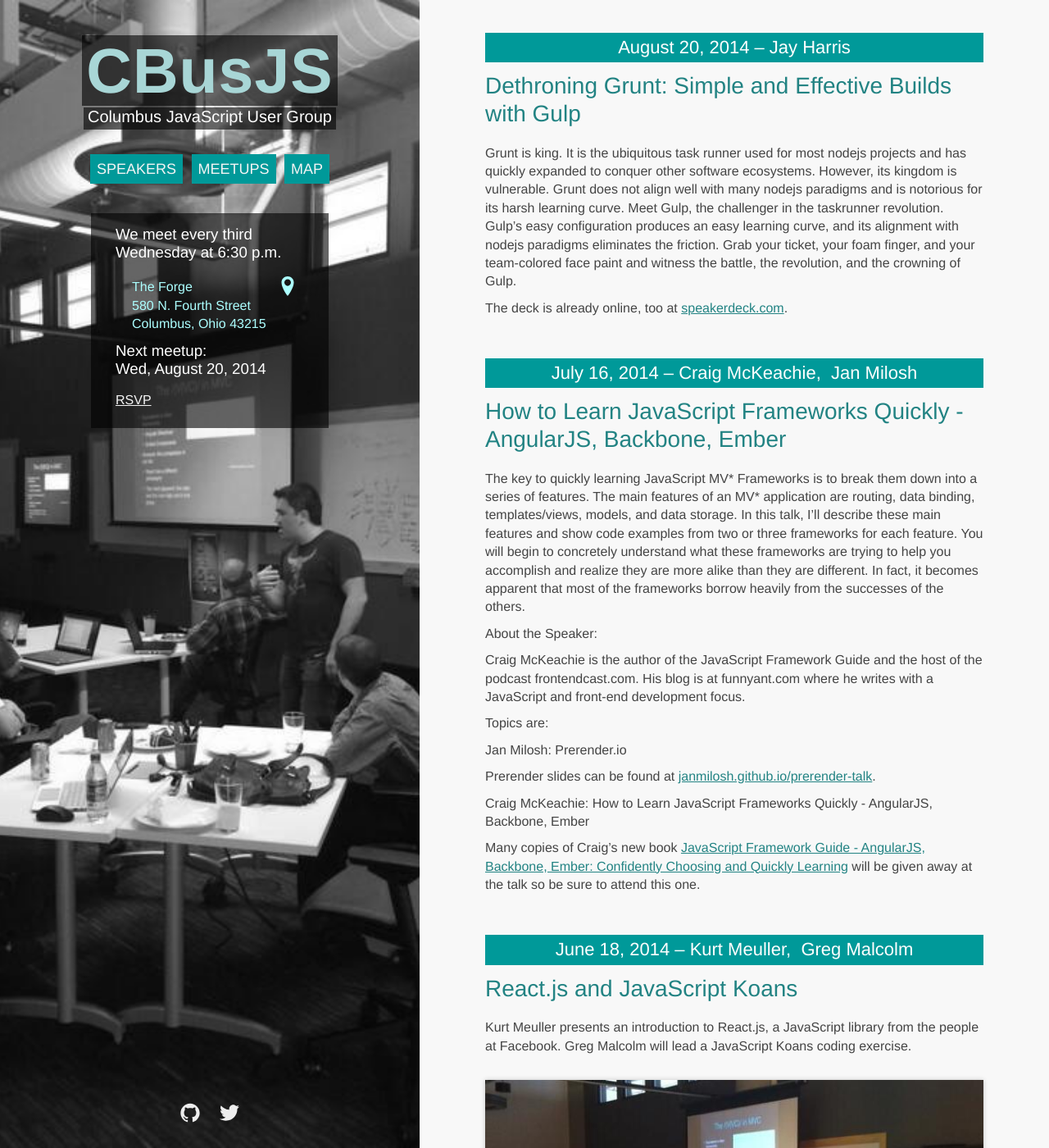
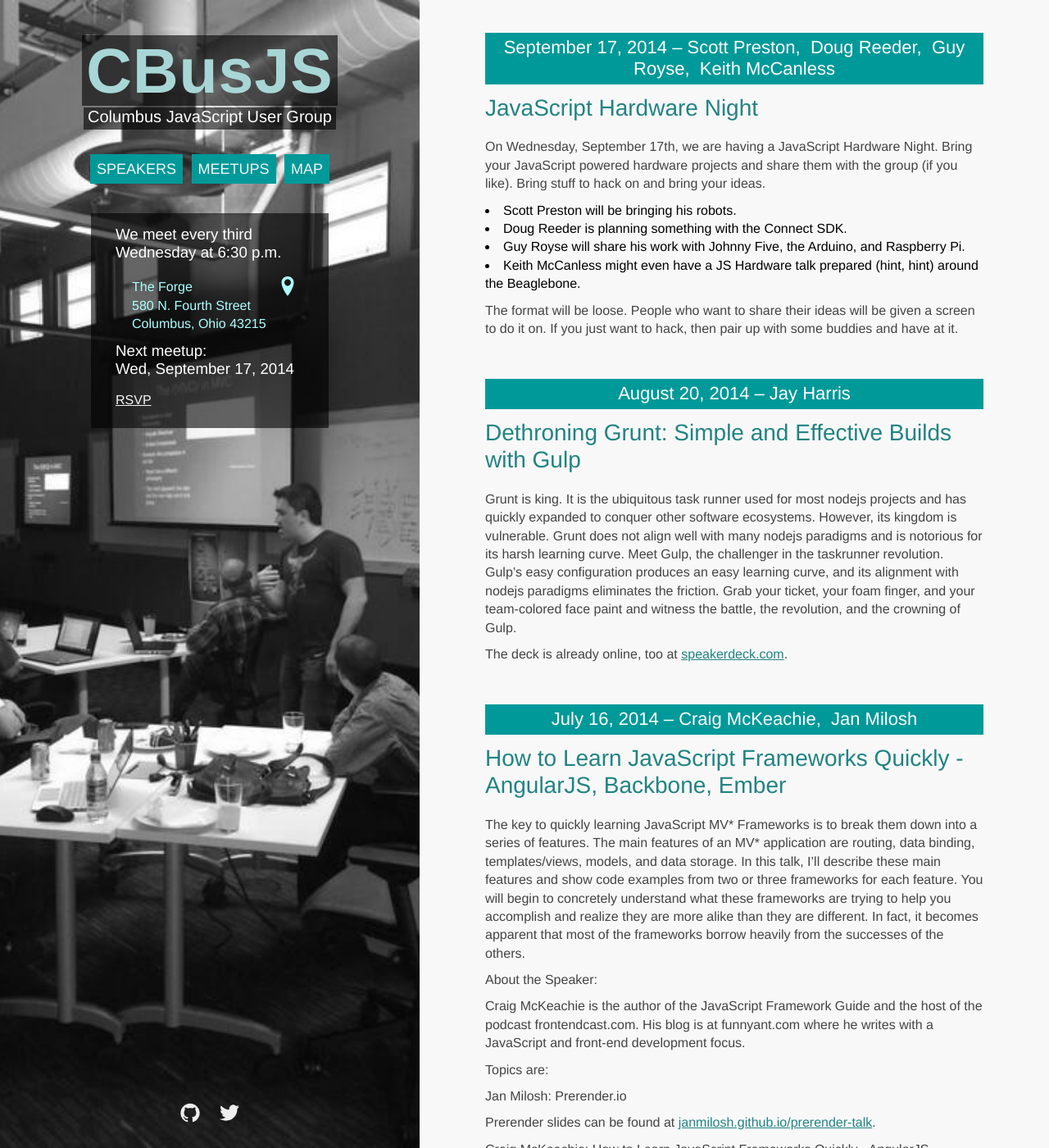
Before and after one commit to columbusjs/columbusjs.github.io, a Jekyll site: the page built from index.html, in a window 1280 px wide and 1400 px high. Shown: the whole window at 82% size. Built offline with Jekyll 4.4.1, drawn with Linux system fonts in a browser that asks for light colours; the list of posts is cut into pages by our own code.

Commit message:
Adds content and a fade-in

```diff
--- a/_includes/sidebar.html
+++ b/_includes/sidebar.html
@@ -32,7 +32,7 @@
       </svg>
     </a>
 
-    <h3 class="next">Next meetup:<br>Wed, August 20, 2014</h3>
+    <h3 class="next">Next meetup:<br>Wed, September 17, 2014</h3>
     <p><a href="http://www.meetup.com/techlifecolumbus/events/176393272/">RSVP</a></p>
   </div>
 
--- /dev/null
+++ b/_posts/2014-09-17-javascript-hardware-night.markdown
@@ -0,0 +1,19 @@
+---
+date: 2014-09-17 18:30:00
+layout: post
+title: "JavaScript Hardware Night"
+categories:
+- Scott Preston
+- Doug Reeder
+- Guy Royse
+- Keith Mc Canless
+---
+
+On Wednesday, September 17th, we are having a JavaScript Hardware Night. Bring your JavaScript powered hardware projects and share them with the group (if you like). Bring stuff to hack on and bring your ideas.
+
+- Scott Preston will be bringing his robots.
+- Doug Reeder is planning something with the Connect SDK.
+- Guy Royse will share his work with Johnny Five, the Arduino, and Raspberry Pi.
+- Keith McCanless might even have a JS Hardware talk prepared (hint, hint) around the Beaglebone.
+
+The format will be loose. People who want to share their ideas will be given a screen to do it on. If you just want to hack, then pair up with some buddies and have at it.
--- a/css/main.css
+++ b/css/main.css
@@ -264,6 +264,40 @@
 .wrapper {
   padding: 40px 80px 10px;
   background: #F8F8F8;
+  -webkit-animation: fadein 2s; /* Safari, Chrome and Opera > 12.1 */
+     -moz-animation: fadein 2s; /* Firefox < 16 */
+      -ms-animation: fadein 2s; /* Internet Explorer */
+       -o-animation: fadein 2s; /* Opera < 12.1 */
+          animation: fadein 2s;
+}
+
+@keyframes fadein {
+    from { opacity: 0; }
+    to   { opacity: 1; }
+}
+
+/* Firefox < 16 */
+@-moz-keyframes fadein {
+    from { opacity: 0; }
+    to   { opacity: 1; }
+}
+
+/* Safari, Chrome and Opera > 12.1 */
+@-webkit-keyframes fadein {
+    from { opacity: 0; }
+    to   { opacity: 1; }
+}
+
+/* Internet Explorer */
+@-ms-keyframes fadein {
+    from { opacity: 0; }
+    to   { opacity: 1; }
+}
+
+/* Opera < 12.1 */
+@-o-keyframes fadein {
+    from { opacity: 0; }
+    to   { opacity: 1; }
 }
 
 .wrapper ul {
```
